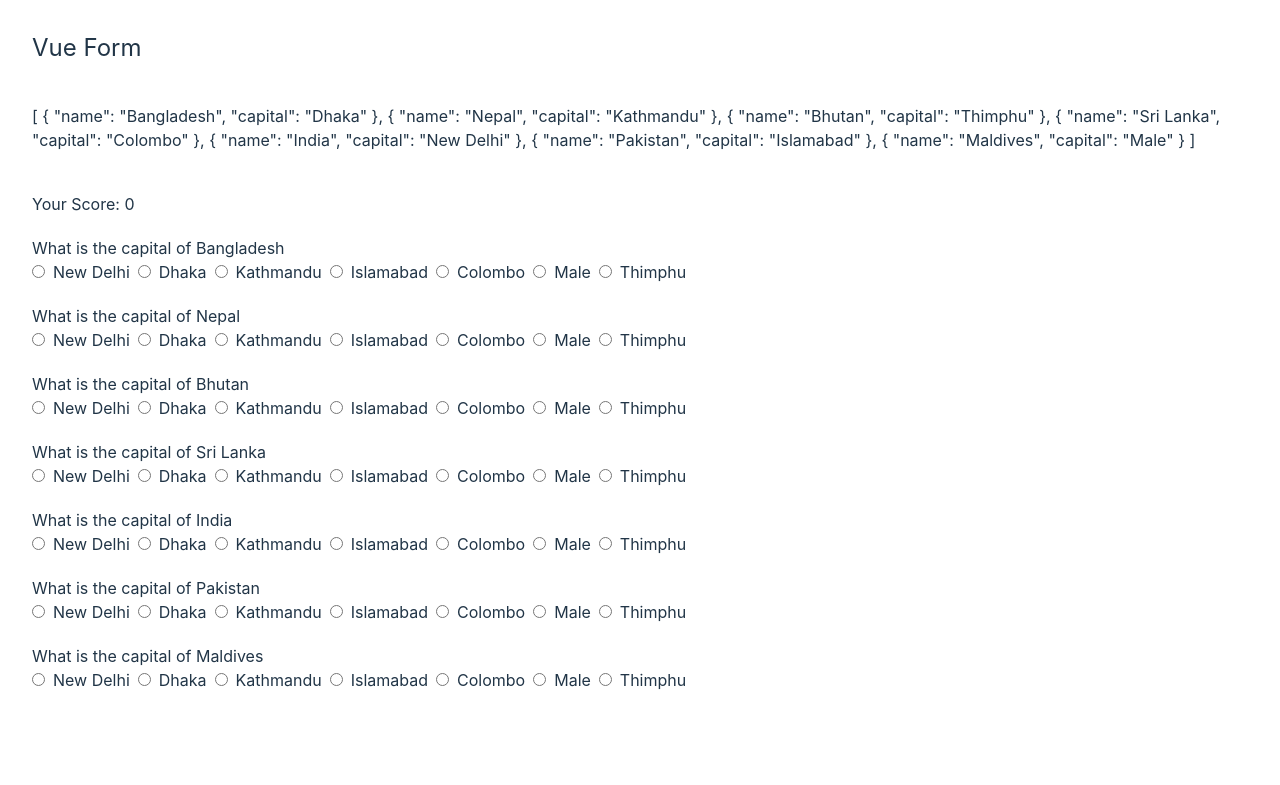
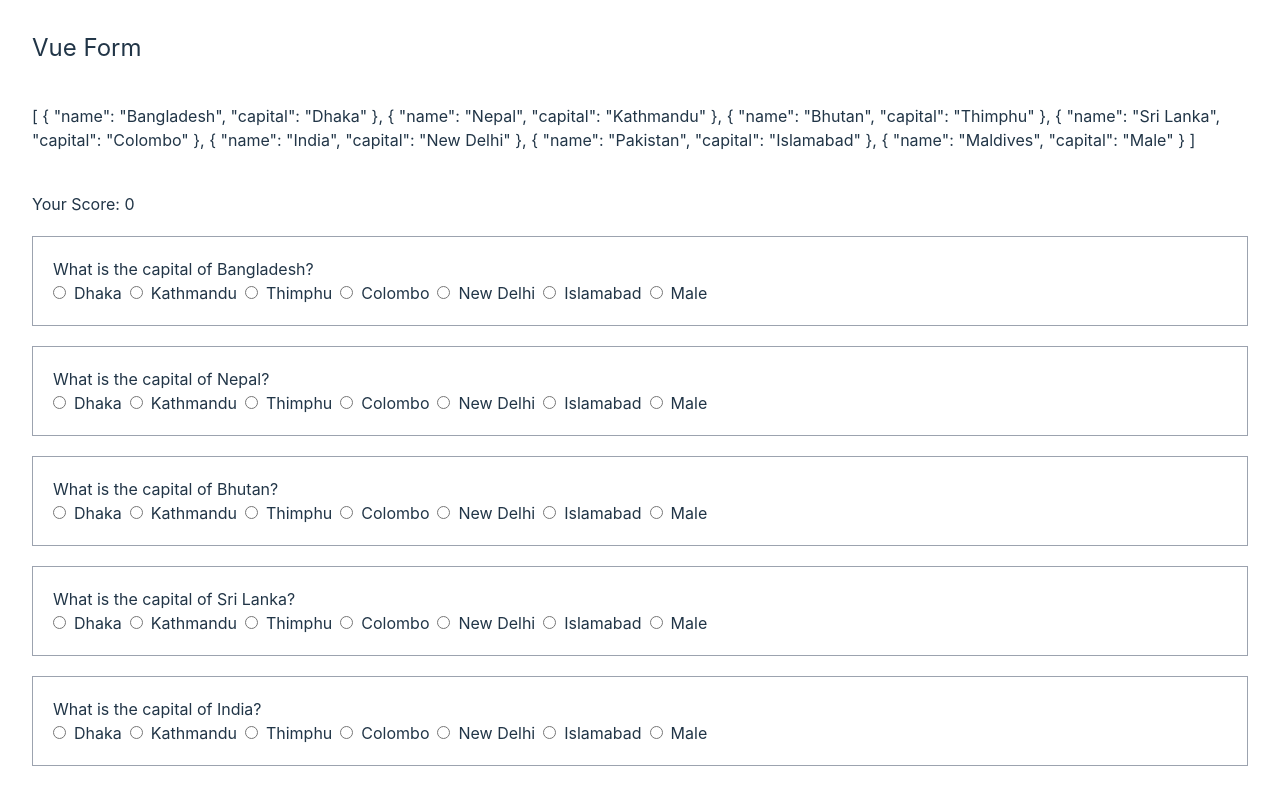
Before and after one commit to LearnWithHasinHayder/vue-form, a Vue app: page / in a window 1280 px wide. Shown: the top 785 px of the page. Built offline with nearby package versions, Linux system fonts and the light colour scheme.

Commit message:
Episode 05 Code

```diff
--- a/src/App.vue
+++ b/src/App.vue
@@ -1,33 +1,32 @@
 <script setup>
-import { ref, reactive, computed } from 'vue'
-const saarcCountries = ref([
-  {name:"Bangladesh",capital:"Dhaka"},
-  {name:"Nepal",capital:"Kathmandu"},
-  {name:"Bhutan",capital:"Thimphu"},
-  {name:"Sri Lanka",capital:"Colombo"},
-  {name:"India",capital:"New Delhi"},
-  {name:"Pakistan",capital:"Islamabad"},
-  {name:"Maldives",capital:"Male"}
+import { reactive } from 'vue'
+const saarcCountries = reactive([
+  { name: "Bangladesh", capital: "Dhaka" },
+  { name: "Nepal", capital: "Kathmandu" },
+  { name: "Bhutan", capital: "Thimphu" },
+  { name: "Sri Lanka", capital: "Colombo" },
+  { name: "India", capital: "New Delhi" },
+  { name: "Pakistan", capital: "Islamabad" },
+  { name: "Maldives", capital: "Male" }
 ])
 
+const capitals = ["Dhaka", "Kathmandu", "Thimphu", "Colombo", "New Delhi", "Islamabad", "Male"]
 
-const getCapitals = computed(()=>{
-  let capitals = [];
-  saarcCountries.value.forEach(country => {
-    capitals.push(country.capital)
-  })
-  return capitals.sort(()=> Math.random() - 0.5);
-})
 
-const getScore = computed(()=>{
-  let score = 0;
-  saarcCountries.value.forEach(country => {
+function getRandomCapitals(){
+  return capitals;
+  //return capitals.sort(()=>Math.random() - 0.5)
+}
+
+function getScore(){
+  let score = 0
+  saarcCountries.forEach(country => {
     if(country.answer === country.capital){
-      score++;
+      score++
     }
   })
-  return score;
-})
+  return score
+}
 
 </script>
 
@@ -35,12 +34,12 @@ const getScore = computed(()=>{
   <section class="mx-auto container text-left">
     <h1 class="text-2xl mb-10">Vue Form</h1>
     <p class="mb-10">{{ saarcCountries }}</p>
-    <p>Your Score: {{ getScore }}</p>
-    <div class="mb-5 mt-5" v-for="country in saarcCountries">
-      <p>What is the capital of {{ country.name }}</p>
-      <template v-for="capital in getCapitals">
-      <input type="radio" :name="country.name"  :value="capital" v-model="country.answer" />
-      <label class="ml-2 mr-2">{{ capital }}</label>
+    <p>Your Score: {{ getScore() }}</p>
+    <div class="my-5 border border-gray-400 p-5" v-for="(country, index) in saarcCountries" :key="country.name">
+      <p>What is the capital of {{ country.name }}?</p>
+      <template v-for="capital in capitals">
+        <input :name="country.name" type="radio" :value="capital" v-model="country.answer" />
+        <label class="ml-2 mr-2">{{capital}}</label>
       </template>
     </div>
   </section>
```
